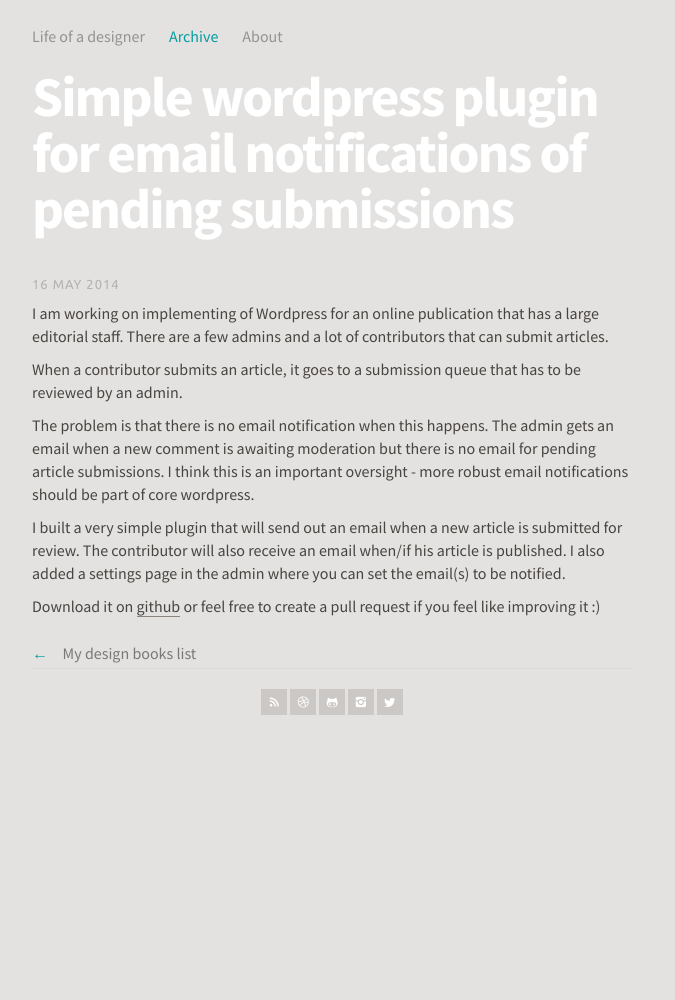
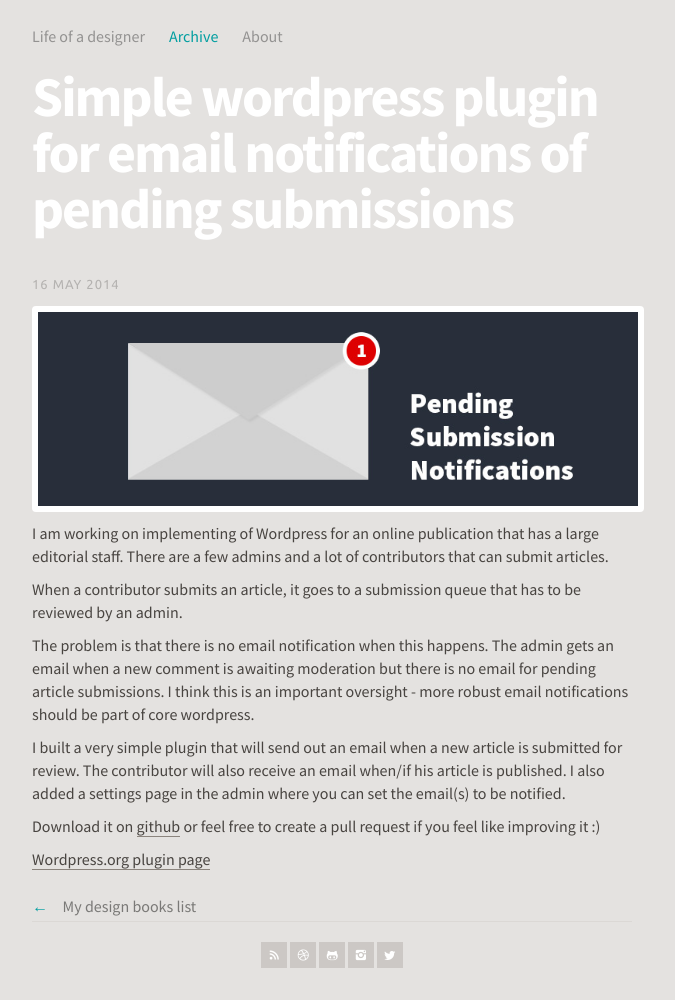
Before and after one commit to razvanh/load, a Jekyll site: the page built from _posts/2014-05-16-wordpress-plugin-pending-email-notification.md, in a window 1280 px wide. Shown: the whole page, without its empty margins (308-983 px from the left). Built offline with Jekyll 4.4.1, drawn with Linux system fonts in a browser that asks for light colours; before the commit the page ends 900 px from its top, so only the background shows below that.

Commit message:
added blog post about wordpress plugin

```diff
--- a/_posts/2014-05-16-wordpress-plugin-pending-email-notification.md
+++ b/_posts/2014-05-16-wordpress-plugin-pending-email-notification.md
@@ -9,6 +9,8 @@
   - wordpress email notification pending submission
   - wordpress plugin
 ---
+![email notification for pending wordpress submissions](/images/psm.jpg)
+
 I am working on implementing of Wordpress for an online publication that has a large editorial staff. There are a few admins and a lot of contributors that can submit articles.
 
 When a contributor submits an article, it goes to a submission queue that has to be reviewed by an admin.
@@ -19,4 +21,7 @@
 
 Download it on [github][1] or feel free to create a pull request if you feel like improving it :)
 
+[Wordpress.org plugin page][2]
+
  [1]: https://github.com/razvanh/simple-wp-notify-pending
+ [2]: http://wordpress.org/plugins/pending-submission-notifications/
```
Also changed, not shown: _posts/2014-03-26-my-design-books-list.md (+1 -1 lines), images/psm.jpg (added).
